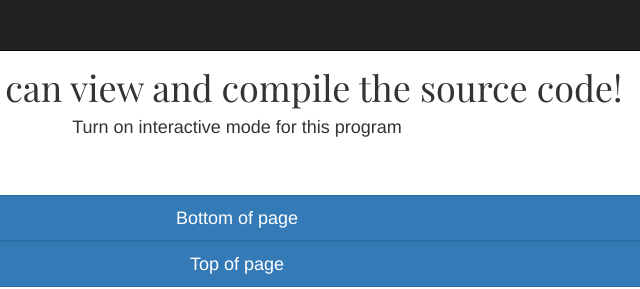
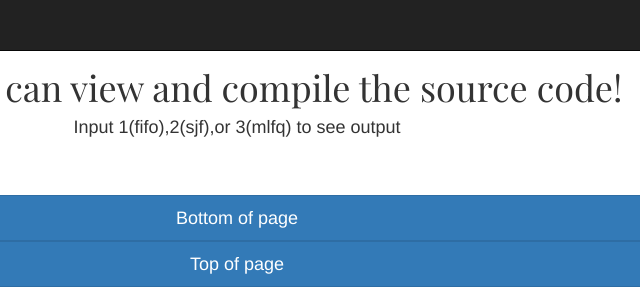
Before and after one commit to YamboS/Projects, a plain HTML site: page p1.html in a window 1280 px wide. Shown: the full height of the page, 403-1043 px from the left. Drawn offline with nearby package versions, Linux system fonts and the light colour scheme.

Commit message:
Update p1.html

```diff
--- a/p1.html
+++ b/p1.html
@@ -42,7 +42,7 @@
 <body>
 	<div class="text-center" style="padding:48px;">
     <h1>Here you can view and compile the source code!</h1>
-    <h4>Turn on interactive mode for this program</h4>
+    <h4>Input 1(fifo),2(sjf),or 3(mlfq) to see output</h4>
     </div>
   <div id="top"></div>
   <a href="#bottom"><button type="button" class="btn btn-primary btn-lg btn-block">Bottom of page</button></a>
```
